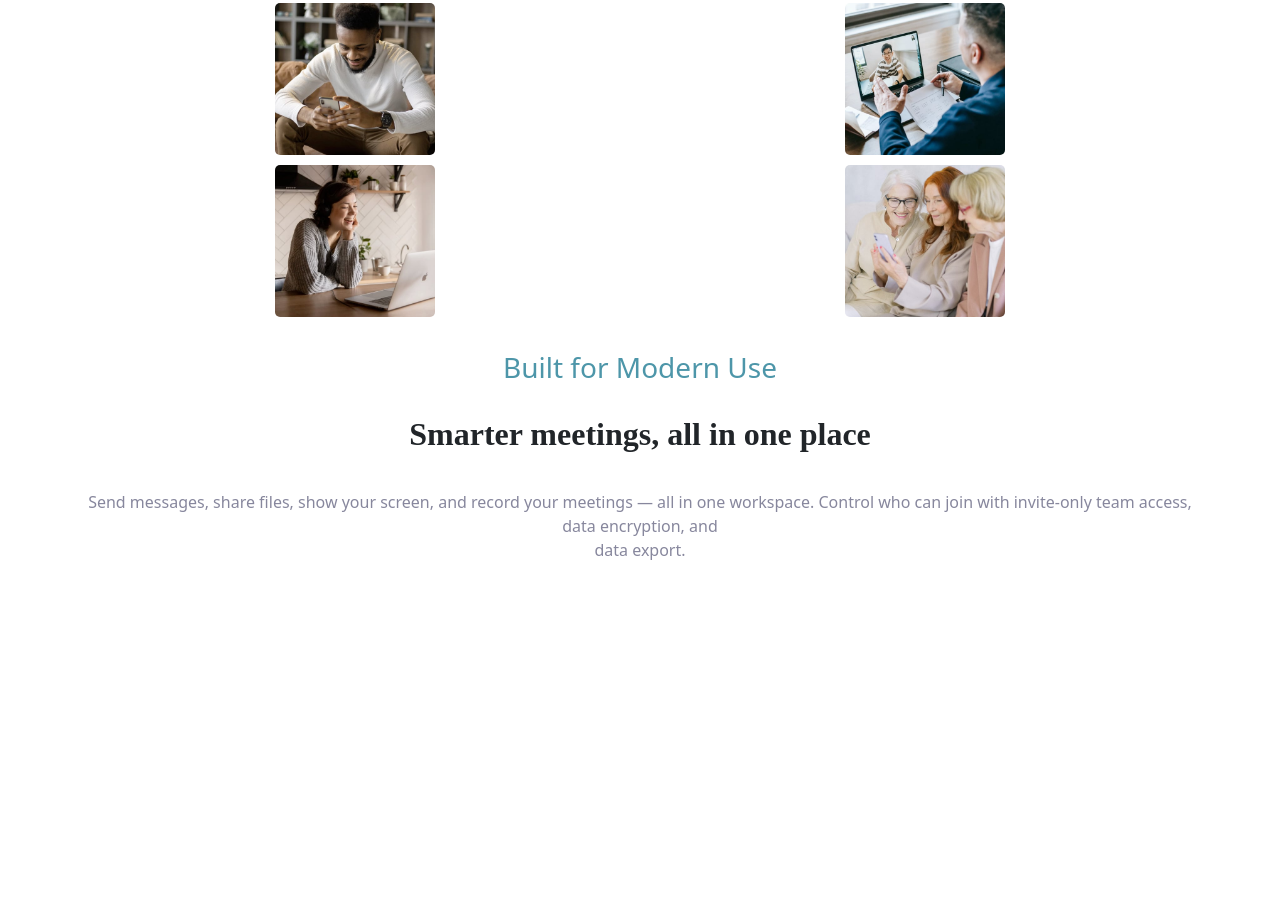
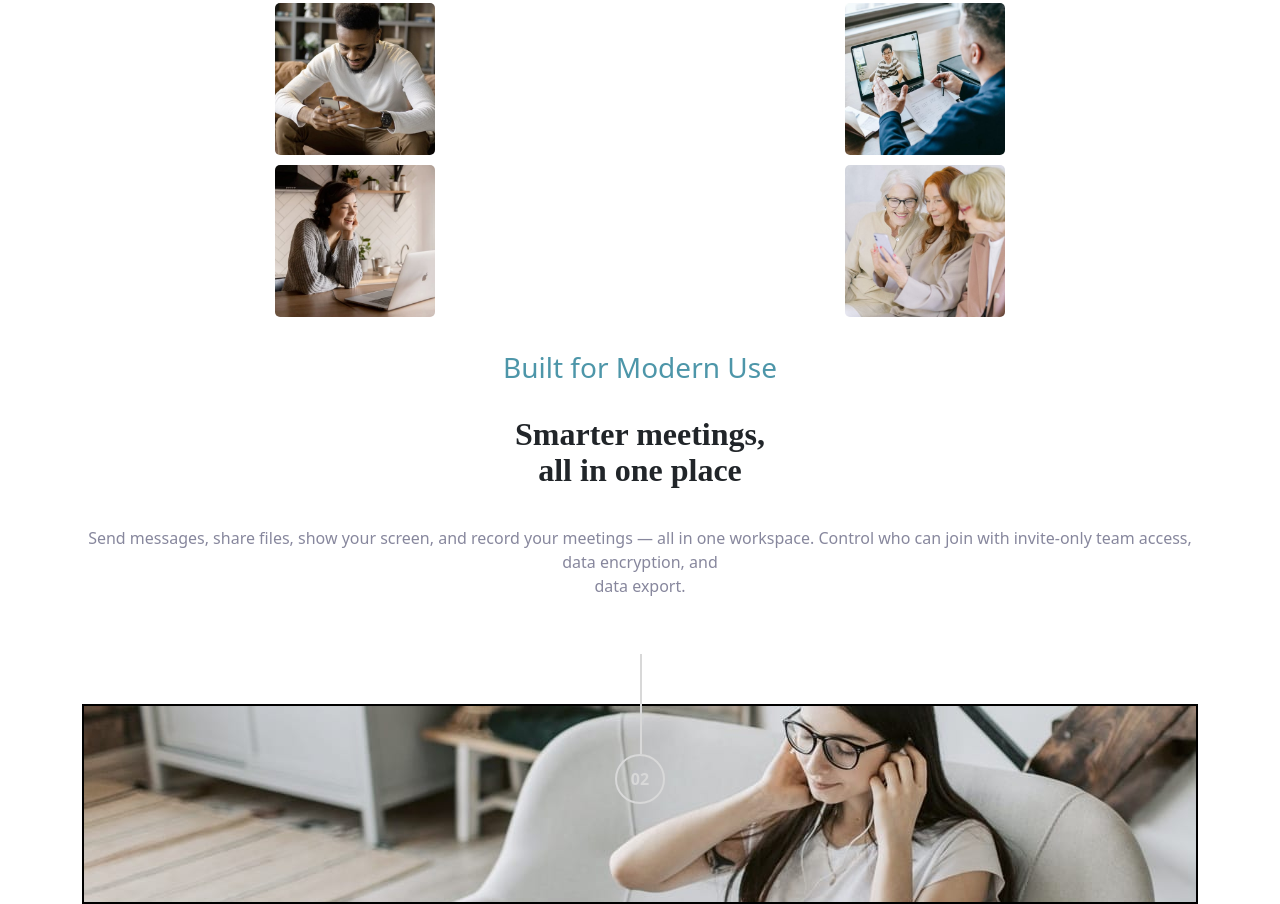
Before and after one commit to anthonys1760/meetlandingpage, a plain HTML site: page index.html in a window 1280 px wide. Shown: the part 1124-2028 px from the top of the page. Before the commit the page ends 1742 px from the top, so only its background shows below. Drawn offline with nearby package versions, Linux system fonts and the light colour scheme.

Commit message:
Added new elements

```diff
--- a/index.html
+++ b/index.html
@@ -1,5 +1,6 @@
 <!doctype html>
 <html lang="en">
+
 <head>
   <!-- Required meta tags -->
   <meta charset="utf-8">
@@ -10,14 +11,12 @@
   <title>Frontend Mentor | Meet landing page</title>
 
   <style>
-
     :root {
-      --violet:  #855FB1;
+      --violet: #855FB1;
       --grey: #87879D;
       --teal: #4D96A9;
       --light: #D8D8D8;
       --buttonTeal: #8FE3F9;
-
     }
 
     @import url('https://fonts.googleapis.com/css2?family=Red+Hat+Display:wght@900&display=swap');
@@ -31,9 +30,7 @@
       gap: 20px;
     }
 
-    .box-1 {
-
-    }
+    .box-1 {}
 
     .image {
       max-width: 100%;
@@ -114,7 +111,38 @@
       padding-bottom: 40px;
     }
 
+    .bottom-section {
+      border-left: 2px solid var(--light);
+      height: 100px;
+      position: absolute;
+      left: 50%;
+    }
+
+    .circle-2 {
+      position: relative;
+      border: 2px solid var(--light);
+      width: 50px;
+      height: 50px;
+      border-radius: 40px;
+      margin: 0 auto;
+      top: 100px;
+    }
+
+    .footer {
+      background: url('assets/desktop/image-footer.jpg');
+      border: 2px solid black;
+      max-width: 100%;
+      height: 200px;
+    }
+
+    #footer-image {
+
+      padding-bottom: 20px;
+      padding-left: 0;
+      padding-right: 0;
+    }
   </style>
+
 </head>
 
 <body>
@@ -139,14 +167,19 @@
     <div class="">
       <h1 class="group-chat">Group Chat <br> for Everyone</h1>
       <br>
-      <p id="text">Meet makes it easy to connect with others <br> face-to-face virtually and collaborate across <br> any device.</p>
-      <button id="download-button" type="button" class="btn btn-primary">Download <span style="color: var(--buttonTeal)">v1.3</span></button>
+      <p id="text">Meet makes it easy to connect with others <br> face-to-face virtually and collaborate across <br> any
+        device.</p>
+      <button id="download-button" type="button" class="btn btn-primary">Download <span
+          style="color: var(--buttonTeal)">v1.3</span></button>
       <button id="what-button" type="button" class="btn btn-primary">What is it?</button>
     </div>
 
+    <!-- This is your box with a right-aligned border -->
     <div class="line-circle">
 
     </div>
+
+    <!-- Here is your circle -->
     <div class="line-circle-circle">
       <p id="circle-number" style="padding-top: 11px; font-weight: 900; color: var(--light);">01</p>
     </div>
@@ -162,14 +195,33 @@
 
     <div class="built-section">
       <h3 class="pt-4 pb-4">Built for Modern Use</h3>
-      <h1 style="font-size: 32px; line-height: 36px; font-weight: 900; font-family: Red Hat Display; padding-bottom: 30px;">Smarter meetings, all in one place</h1>
+      <h1
+        style="font-size: 32px; line-height: 36px; font-weight: 900; font-family: Red Hat Display; padding-bottom: 30px;">
+        Smarter meetings, <br> all in one place</h1>
       <p id="send-messages">Send messages, share files, show your screen, and record your meetings — all in one
         workspace. Control who can join with invite-only team access, data encryption, and <br>data export.</p>
     </div>
 
+    <div class="bottom-section">
+
+    </div>
+
+    <div class="circle-2">
+      <p style="padding-top: 11px; font-weight: 900; color: var(--light);" id="circle-number-2">02</p>
+    </div>
+
+    <div class="footer">
+      <!-- <img id="footer-image" class="img-fluid" src="assets/desktop/image-footer.jpg"> -->
+
+    </div>
+
+    <!-- <div class="footer">
+      <img src="assets/desktop/image-footer.jpg">
+    </div> -->
 
 
-    </div>
+
+  </div>
 
 
   <!-- Option 1: Bootstrap Bundle with Popper -->
@@ -177,17 +229,12 @@
     integrity="sha384-JEW9xMcG8R+pH31jmWH6WWP0WintQrMb4s7ZOdauHnUtxwoG2vI5DkLtS3qm9Ekf" crossorigin="anonymous">
   </script>
 
+  <!--
+  02
+  Experience more together
+  Stay connected with reliable HD meetings and unlimited one-on-one and group video sessions.
+-->
+
 </body>
 
 </html>
-
-<!-- Meet makes it easy to connect with others face-to-face virtually and collaborate across any device.
-
-  02
-  Experience more together
-  Stay connected with reliable HD meetings and unlimited one-on-one and group video sessions.
-
-  Download v1.3 -->
-</body>
-
-</html>
```
